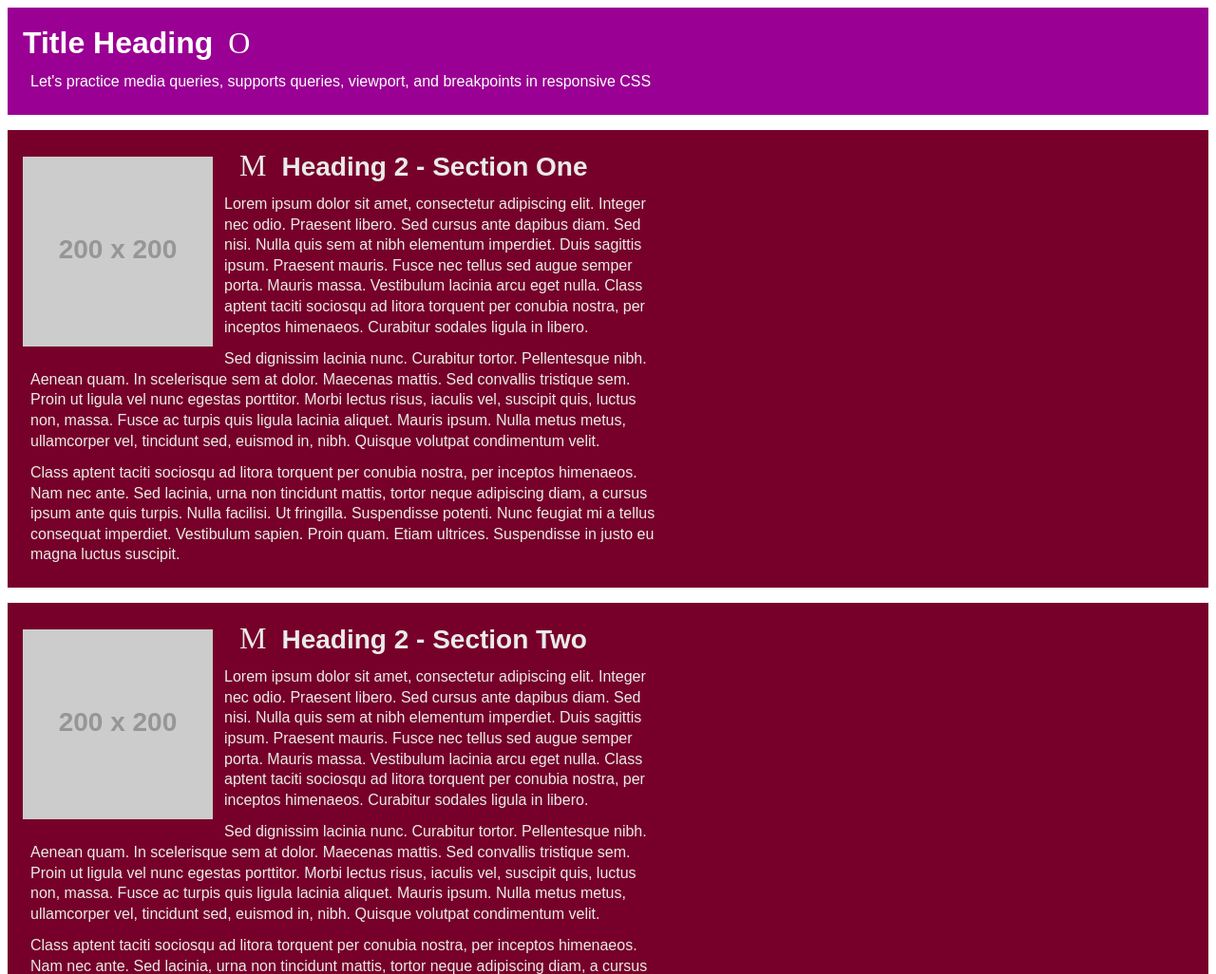
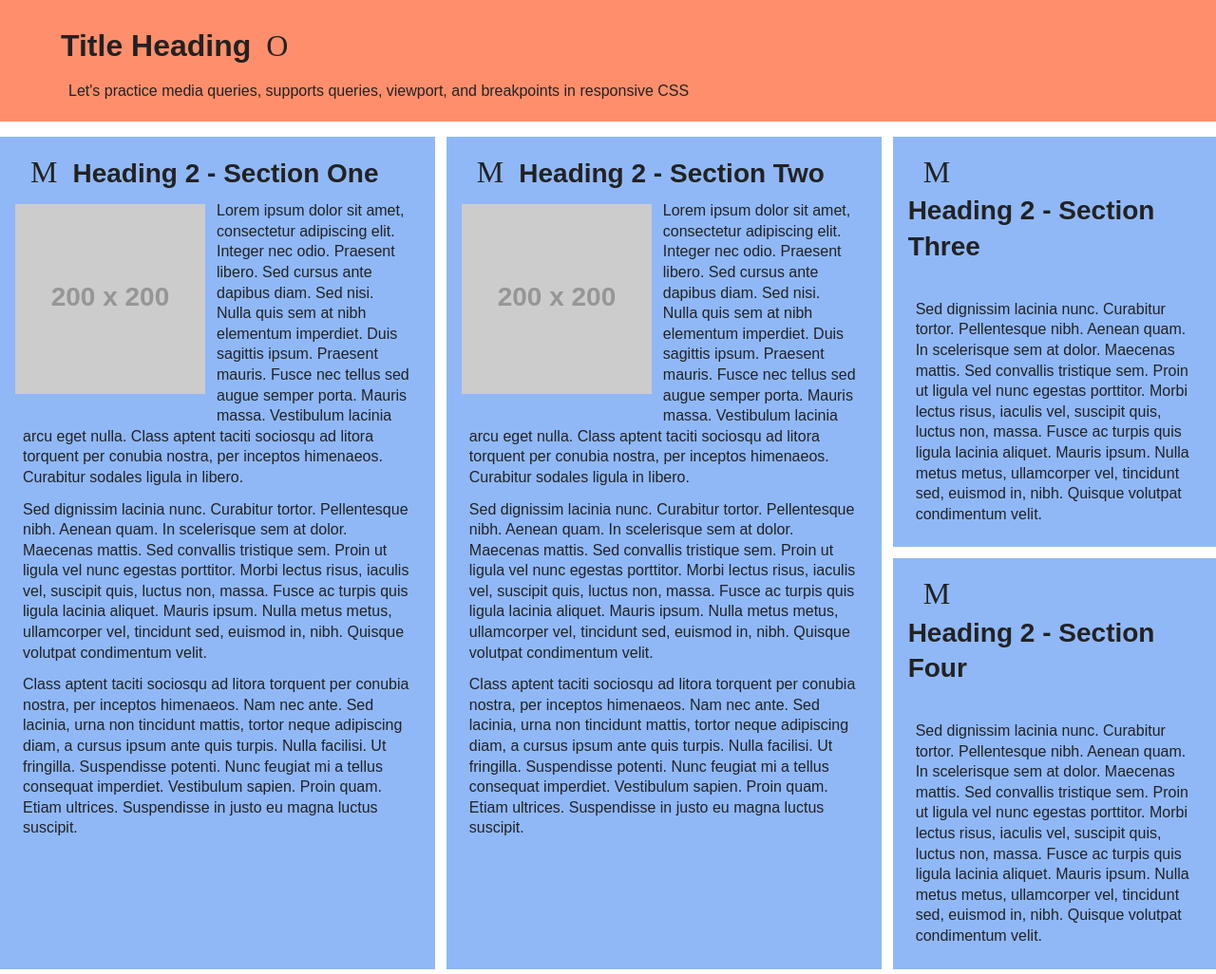
Before and after one commit to erosari6/viewport, a plain HTML site: page index.html in a window 1280 px wide. Shown: the top 1026 px of the page at 95% size. Drawn offline with Linux system fonts and the light colour scheme; placeholder pictures from the web are drawn by us; some icons are missing.

Commit message:
Update Rosario.styles.css

```diff
--- a/Rosario.styles.css
+++ b/Rosario.styles.css
@@ -1,7 +1,54 @@
 /* Erin Rosario */
 
 /* --------------- ADD CSS RESET TO THE FILE HERE --------------- */
+/* http://meyerweb.com/eric/tools/css/reset/
+   v2.0 | 20110126
+   License: none (public domain)
+*/
 
+html, body, div, span, applet, object, iframe,
+h1, h2, h3, h4, h5, h6, p, blockquote, pre,
+a, abbr, acronym, address, big, cite, code,
+del, dfn, em, img, ins, kbd, q, s, samp,
+small, strike, strong, sub, sup, tt, var,
+b, u, i, center,
+dl, dt, dd, ol, ul, li,
+fieldset, form, label, legend,
+table, caption, tbody, tfoot, thead, tr, th, td,
+article, aside, canvas, details, embed,
+figure, figcaption, footer, header, hgroup,
+menu, nav, output, ruby, section, summary,
+time, mark, audio, video {
+	margin: 0;
+	padding: 0;
+	border: 0;
+	font-size: 100%;
+	font: inherit;
+	vertical-align: baseline;
+}
+/* HTML5 display-role reset for older browsers */
+article, aside, details, figcaption, figure,
+footer, header, hgroup, menu, nav, section {
+	display: block;
+}
+body {
+	line-height: 1;
+}
+ol, ul {
+	list-style: none;
+}
+blockquote, q {
+	quotes: none;
+}
+blockquote:before, blockquote:after,
+q:before, q:after {
+	content: '';
+	content: none;
+}
+table {
+	border-collapse: collapse;
+	border-spacing: 0;
+}
 
 
 /* ----- AUTOPREFIXER FOR VS CODE WAS USED FOR VENDOR PREFIXES ----- */
@@ -31,7 +78,12 @@
 
 /* ----- CHECK FOR USER DARK MODE PREFERENCE ----- */
 /* --------------- BEGIN USER PREFERS DARK COLOR SCHEME QUERY --------------- */
-
+@media (prefers-color-scheme: dark){
+    body {
+    background-color: #222;
+    color: #fff;
+    }
+}
 /* CHANGE THE BODY'S BACKGROUND COLOR TO THE DARK GRAY IF THE USER PREFERS DARK MODE */
 
 /* --------------- END USER PREFERS DARK COLOR SCHEME QUERY --------------- */
@@ -91,12 +143,14 @@
 
 /* ----- HANDLE PREFERS REDUCED MOTION FOR THE ICON ANIMATIONS ----- */
 /* --------------- BEGIN USER PREFERS REDUCED MOTION QUERY --------------- */
+@media (prefers-reduced-motion){
     @-webkit-keyframes icon-animation {
         0% { font-variation-settings: "TIME" 1; }
     }
     @keyframes icon-animation {
         0% { font-variation-settings: "TIME" 1; }
     }
+}
 /* --------------- END USER PREFERS REDUCED MOTION QUERY --------------- */
 
 
@@ -150,7 +204,8 @@
 
 /* ---------- SMALL SCREEN STYLES ---------- */
 /* --------------- BEGIN SMALL SCREEN SIZES --------------- */
-    /* header, footer{
+@media only screen and (min-width: 600px){
+    header, footer{
         background-color: var(--lime-green);
         color: var(--dark-gray);
     }
@@ -175,14 +230,16 @@
     img{
         width: 200px;
         max-width: 200px;
-    } */
+    }
+}
 /* --------------- END SMALL SCREEN SIZES --------------- */
 
 
 
 /* ---------- MEDIUM SCREEN STYLES ---------- */
 /* --------------- BEGIN MEDIUM SCREEN SIZES --------------- */
-    /* header, footer{
+ @media only screen and (min-width: 768px){
+    header, footer{
         background-color: var(--black);
         color: var(--white);
     }
@@ -207,14 +264,17 @@
     #seven{
         grid-column: 3/4;
         grid-row: 3/5;
-    } */
+    }
+}
 /* --------------- END MEDIUM SCREEN SIZES --------------- */
 
 
 
 /* ---------- LARGE SCREEN STYLES ---------- */
 /* --------------- BEGIN LARGE SCREEN SIZES --------------- */
-    /* header, footer{
+
+@media only screen and (min-width: 992px){
+    header, footer{
         background-color: var(--lime-green);
         color: var(--dark-gray);
     }
@@ -245,24 +305,28 @@
 
     #seven, #eight{
         grid-row: 3/4;
-    } */
+    }
+}
 /* --------------- END LARGE SCREEN SIZES --------------- */
 
 
 
 /* ---------- ADJUSTING RESPONSIVE IMAGE SIZE ---------- */
 /* --------------- BEGIN RESPONSIVE IMAGE ADJUST SIZES --------------- */
-    /* img{
+@media only screen and (max-width: 1200px){
+    img{
         width: 300px;
         max-width: 300px;
-    } */
+    }
+}
 /* --------------- END RESPONSIVE IMAGE ADJUST SIZES --------------- */
 
 
 
 /* ---------- EXTRA LARGE SCREEN STYLES ---------- */
 /* --------------- BEGIN EXTRA LARGE SCREEN SIZES --------------- */
-    /* header, footer{
+@media only screen and (min-width: 1200px){
+    header, footer{
         background-color: var(--orange);
         padding-left: 5%;
     }
@@ -327,5 +391,6 @@
 
     #three p, #four p, #five p, #six p{
         padding-top: 2em;
-    } */
+    }
+}
 /* --------------- END EXTRA LARGE SCREEN SIZES --------------- */
```
